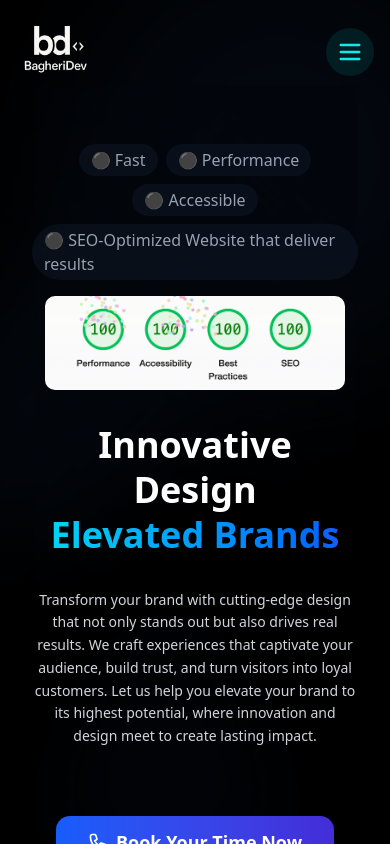
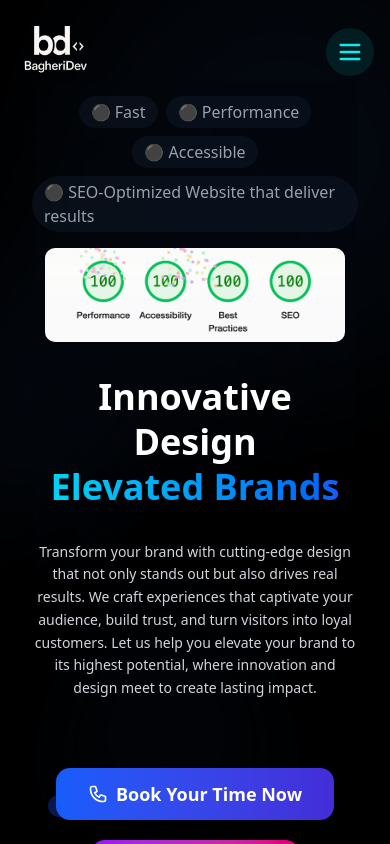
Before and after one commit to bagheri-dev/personal-website, a Next.js app: page / in a window 390 px wide. Shown: the top 844 px of the page. Built offline with nearby package versions, Linux system fonts and the light colour scheme.

Commit message:
update hero

```diff
--- a/src/Components/index/Hero.tsx
+++ b/src/Components/index/Hero.tsx
@@ -16,7 +16,7 @@ export const Hero = () => {
 
     const tagVariants = {
         hidden: { opacity: 0, y: 20 },
-        visible: (i : number) => ({
+        visible: (i: number) => ({
             opacity: 1,
             y: 0,
             transition: { duration: 0.5, delay: i * 0.1, ease: "easeOut" },
@@ -35,7 +35,7 @@ export const Hero = () => {
 
     const buttonVariants = {
         hidden: { opacity: 0, scale: 0.8 },
-        visible: (i : number) => ({
+        visible: (i: number) => ({
             opacity: 1,
             scale: 1,
             transition: { duration: 0.5, delay: 0.6 + i * 0.2, ease: "easeOut" },
@@ -48,7 +48,7 @@ export const Hero = () => {
     };
 
     return (
-        <div className="relative pb-16 lg:pb-[116px] pt-36 px-4 overflow-hidden">
+        <div className="relative pb-16 lg:pb-[116px] pt-24 lg:pt-36 px-4 overflow-hidden">
             <motion.div
                 className="absolute inset-0 -z-10"
                 initial="initial"
```
Lines whose indentation alone changed are shown as unchanged.
